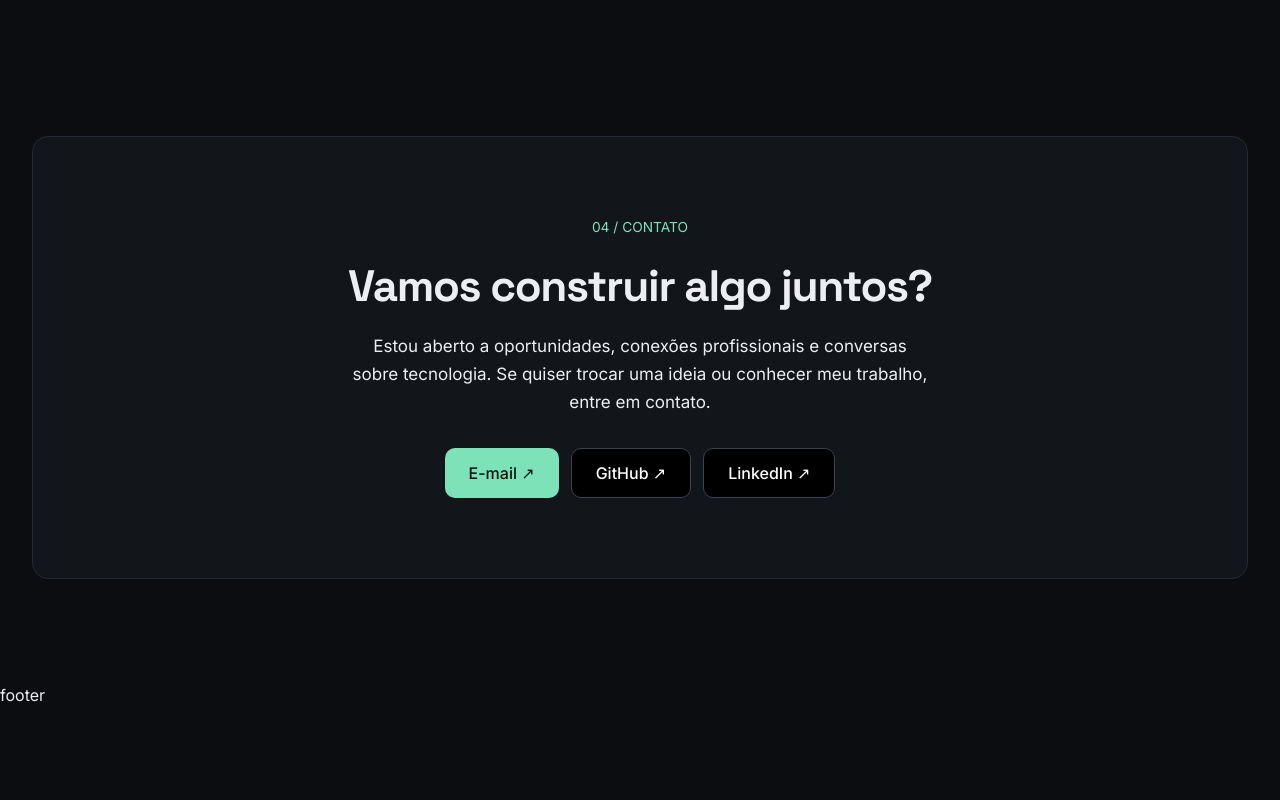
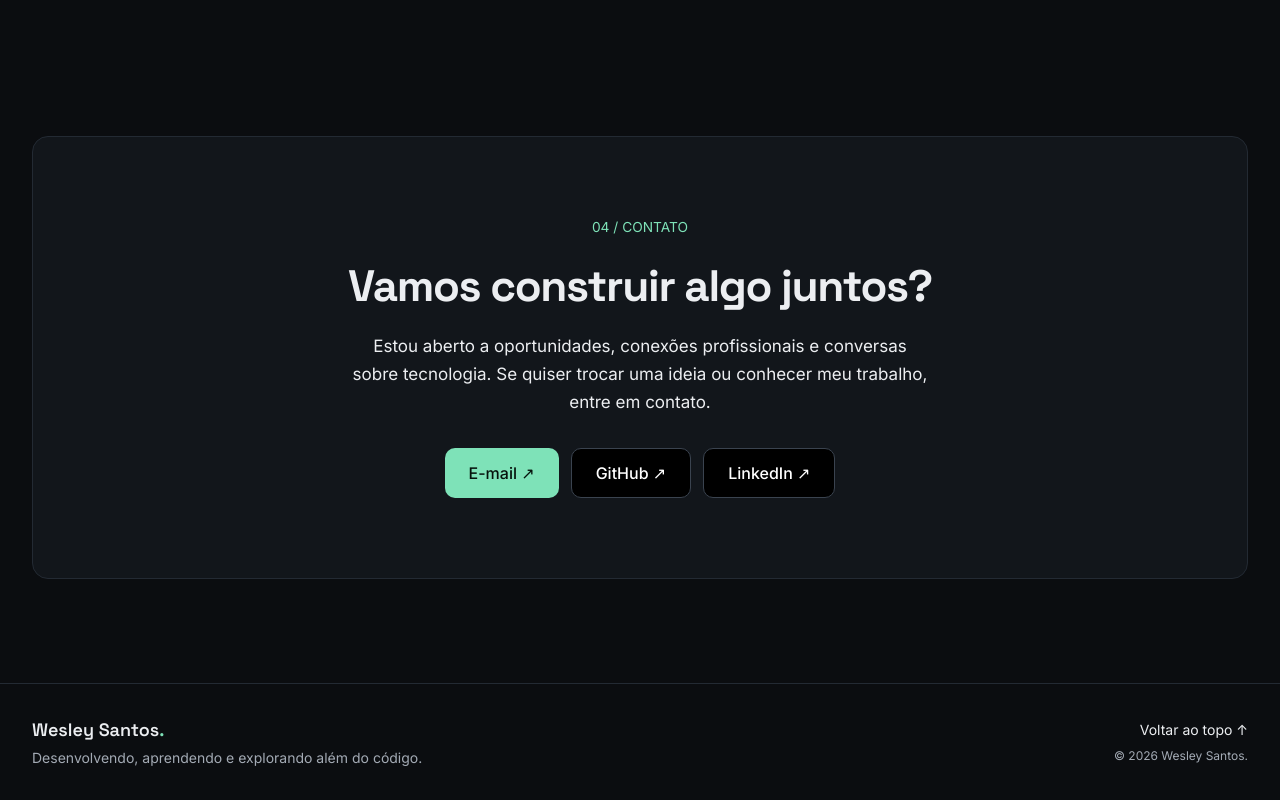
Before and after one commit to TitanCodeXD/Portfolio-Dev, a Next.js app: page / in a window 1280 px wide. Shown: the part 5728-6528 px from the top of the page. Before the commit the page ends 6435 px from the top, so only its background shows below. Built offline with nearby package versions, Linux system fonts and the light colour scheme.

Commit message:
style: footer added

```diff
--- a/src/components/layout/footer.tsx
+++ b/src/components/layout/footer.tsx
@@ -1,9 +1,31 @@
-import React from 'react';
-
 export const Footer = () => {
     return (
-        <div>
-            <footer>footer</footer>
-        </div>
+        <footer className="border-t border-border">
+            <div className="container-site flex flex-col gap-5 py-8 sm:flex-row sm:items-center sm:justify-between">
+                <div className="flex flex-col gap-1">
+                    <a
+                        href="#inicio"
+                        className="w-fit font-display text-lg font-semibold text-foreground transition-colors duration-200 hover:text-accent"
+                    >
+                        Wesley Santos<span className="text-accent">.</span>
+                    </a>
+
+                    <p className="text-sm text-muted">
+                        Desenvolvendo, aprendendo e explorando além do código.
+                    </p>
+                </div>
+
+                <div className="flex flex-col gap-2 sm:items-end">
+                    <a
+                        href="#inicio"
+                        className="w-fit text-sm text-secondary transition-colors duration-200 hover:text-accent focus-visible:outline-2 focus-visible:outline-offset-4 focus-visible:outline-accent"
+                    >
+                        Voltar ao topo ↑
+                    </a>
+
+                    <p className="text-xs text-muted">© 2026 Wesley Santos.</p>
+                </div>
+            </div>
+        </footer>
     );
 };
```
